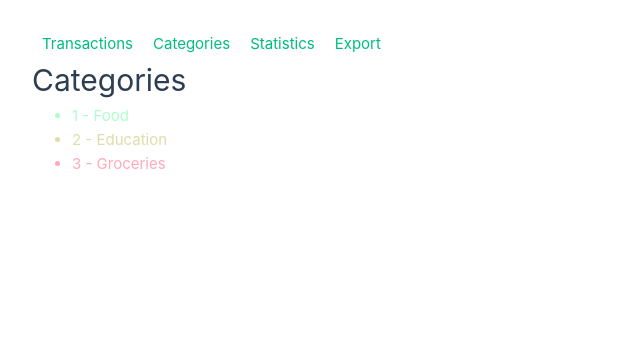
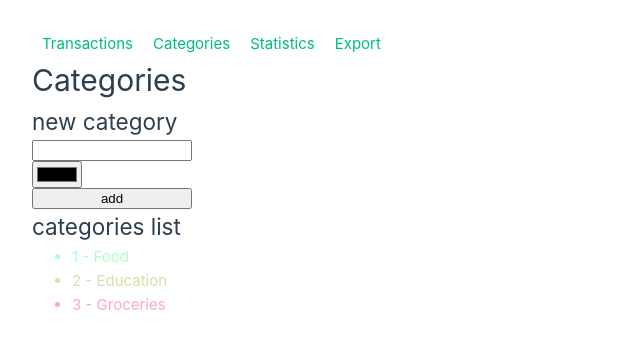
Before and after one commit to FilipTarajko/finance-manager, a Vue app: page /categories in a window 1280 px wide. Shown: the top 348 px of the page, without its empty margins (0-640 px from the left). Built offline with nearby package versions, Linux system fonts and the light colour scheme.

Commit message:
Add NewCategoryForm, standardize store names

```diff
--- /dev/null
+++ b/src/components/NewCategoryForm.vue
@@ -0,0 +1,30 @@
+<script setup lang="ts">
+import { ref, type Ref } from 'vue'
+import { useCategoriesStore } from '../stores/categoriesStore'
+const categoriesStore = useCategoriesStore()
+
+const name = ref('')
+const color = ref('')
+const icon = ref('')
+
+function addCategory() {
+  categoriesStore.addCategory(name.value, color.value, icon.value)
+}
+</script>
+
+<template>
+  <h2>new category</h2>
+  <form class="form" @submit.prevent="addCategory">
+    <input type="text" v-model="name" />
+    <input type="color" v-model="color" />
+    <button>add</button>
+  </form>
+</template>
+
+<style lang="scss">
+.form {
+  display: flex;
+  flex-direction: column;
+  width: 10rem;
+}
+</style>
--- a/src/components/NewTransactionForm.vue
+++ b/src/components/NewTransactionForm.vue
@@ -1,7 +1,7 @@
 <script setup lang="ts">
 import { ref, type Ref } from 'vue'
-import { useTransactionStore } from '../stores/transactionStore'
-const transactionsStore = useTransactionStore()
+import { useTransactionsStore } from '../stores/transactionsStore'
+const transactionsStore = useTransactionsStore()
 import { useCategoriesStore } from '../stores/categoriesStore'
 import type { Category } from '@/types/types'
 const categoriesStore = useCategoriesStore()
--- a/src/stores/transactionStore.ts
+++ b/src/stores/transactionsStore.ts
@@ -3,7 +3,7 @@ import { defineStore } from 'pinia'
 import { type Category, type Transaction } from '../types/types'
 import { useCategoriesStore } from '../stores/categoriesStore'
 
-export const useTransactionStore = defineStore('transactionStore', () => {
+export const useTransactionsStore = defineStore('transactionsStore', () => {
   const categoriesStore = useCategoriesStore()
   const transactions: Ref<Transaction[]> = ref([
     {
--- a/src/views/CategoriesView.vue
+++ b/src/views/CategoriesView.vue
@@ -1,4 +1,5 @@
 <script setup lang="ts">
+import newCategoryForm from "@/components/NewCategoryForm.vue"
 import { useCategoriesStore } from '@/stores/categoriesStore'
 const categoriesStore = useCategoriesStore()
 </script>
@@ -6,12 +7,10 @@ const categoriesStore = useCategoriesStore()
 <template>
   <main>
     <h1>Categories</h1>
+    <newCategoryForm></newCategoryForm>
+    <h2>categories list</h2>
     <ul>
-      <li
-        v-for="category of categoriesStore.categories"
-        :key="category.id"
-        :style="{ color: category.color }"
-      >
+      <li v-for="category of categoriesStore.categories" :key="category.id" :style="{ color: category.color }">
         {{ category.id }} - {{ category.name }}
       </li>
     </ul>
--- a/src/views/ExportView.vue
+++ b/src/views/ExportView.vue
@@ -1,7 +1,7 @@
 <script setup lang="ts">
 import { ref } from 'vue'
-import { useTransactionStore } from '@/stores/transactionStore'
-const transactionsStore = useTransactionStore()
+import { useTransactionsStore } from '@/stores/transactionsStore'
+const transactionsStore = useTransactionsStore()
 
 const filename = ref('testFileName.txt')
 
--- a/src/views/StatisticsView.vue
+++ b/src/views/StatisticsView.vue
@@ -1,6 +1,6 @@
 <script setup lang="ts">
-import { useTransactionStore } from '../stores/transactionStore'
-const transactionsStore = useTransactionStore()
+import { useTransactionsStore } from '../stores/transactionsStore'
+const transactionsStore = useTransactionsStore()
 </script>
 
 <template>
--- a/src/views/TransactionsView.vue
+++ b/src/views/TransactionsView.vue
@@ -1,7 +1,7 @@
 <script setup lang="ts">
 import NewTransactionForm from '@/components/NewTransactionForm.vue'
-import { useTransactionStore } from '../stores/transactionStore'
-const transactionsStore = useTransactionStore()
+import { useTransactionsStore } from '../stores/transactionsStore'
+const transactionsStore = useTransactionsStore()
 </script>
 
 <template>
```
Also changed, not shown: 1 other file (tests, documents, lock files or other folders).
